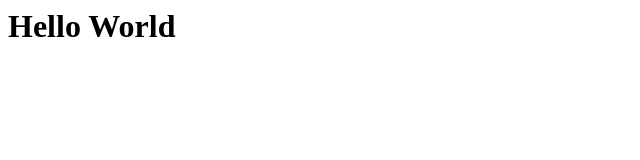
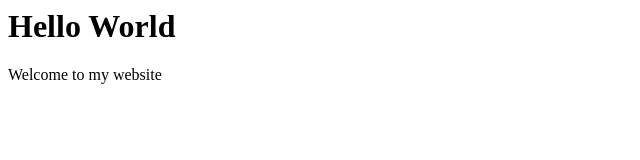
Before and after one commit to Dhanush-rgb639/MyWebsite, a plain HTML site: page index.html in a window 1280 px wide. Shown: the whole page, without its empty margins (0-640 px from the left). Drawn offline with Linux system fonts and the light colour scheme.

Commit message:
Updated home page content

```diff
--- a/index.html
+++ b/index.html
@@ -1 +1,2 @@
 <h1>Hello World</h1>
+<p>Welcome to my website</p>
```
